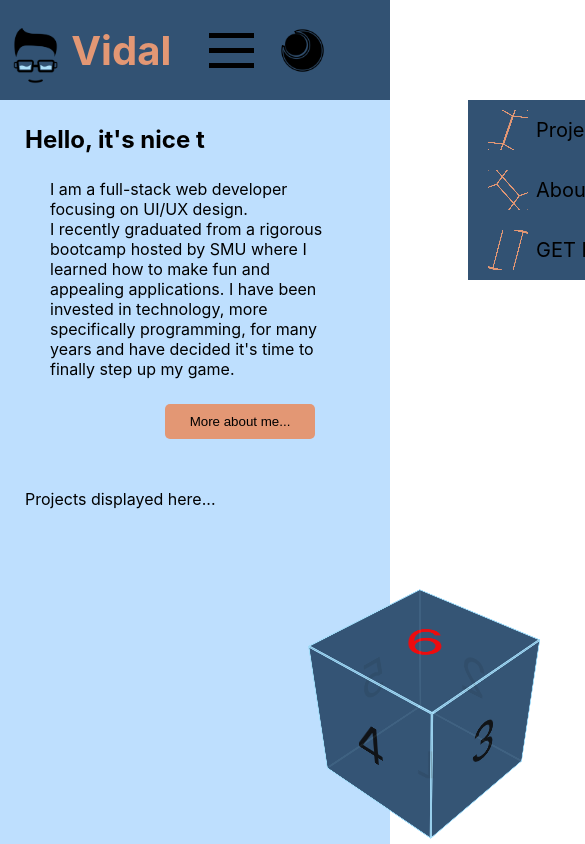
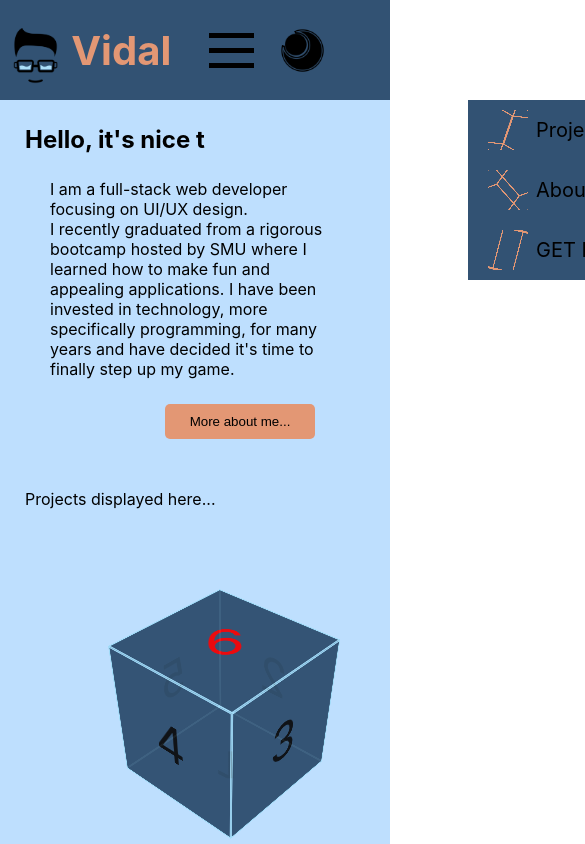
Before and after one commit to Vidalatan/ReactPortfolio, a React (Create React App) app: page / in a window 390 px wide. Shown: the top 844 px of the page, 585 px wide, since content can reach past the window. Built offline with nearby package versions, Linux system fonts and the light colour scheme.

Commit message:
Cube position mobile fixed

```diff
--- a/src/Pages/GlobalComponents/ProjectsCube/ProjectsCube.module.css
+++ b/src/Pages/GlobalComponents/ProjectsCube/ProjectsCube.module.css
@@ -174,4 +174,8 @@ object:hover {
   .wrapper {
     height: 400px;
   }
+
+  .viewport {
+    width: 400px;
+  }
 }
```
